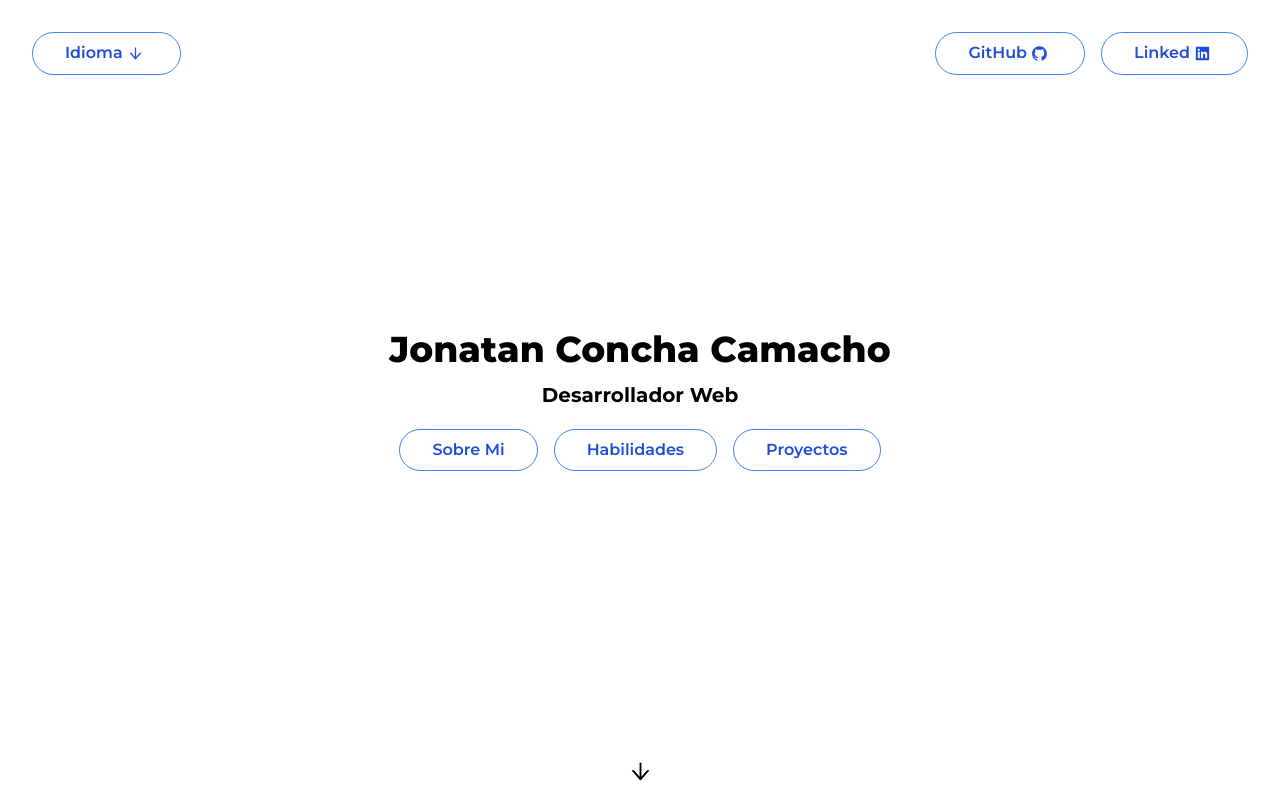
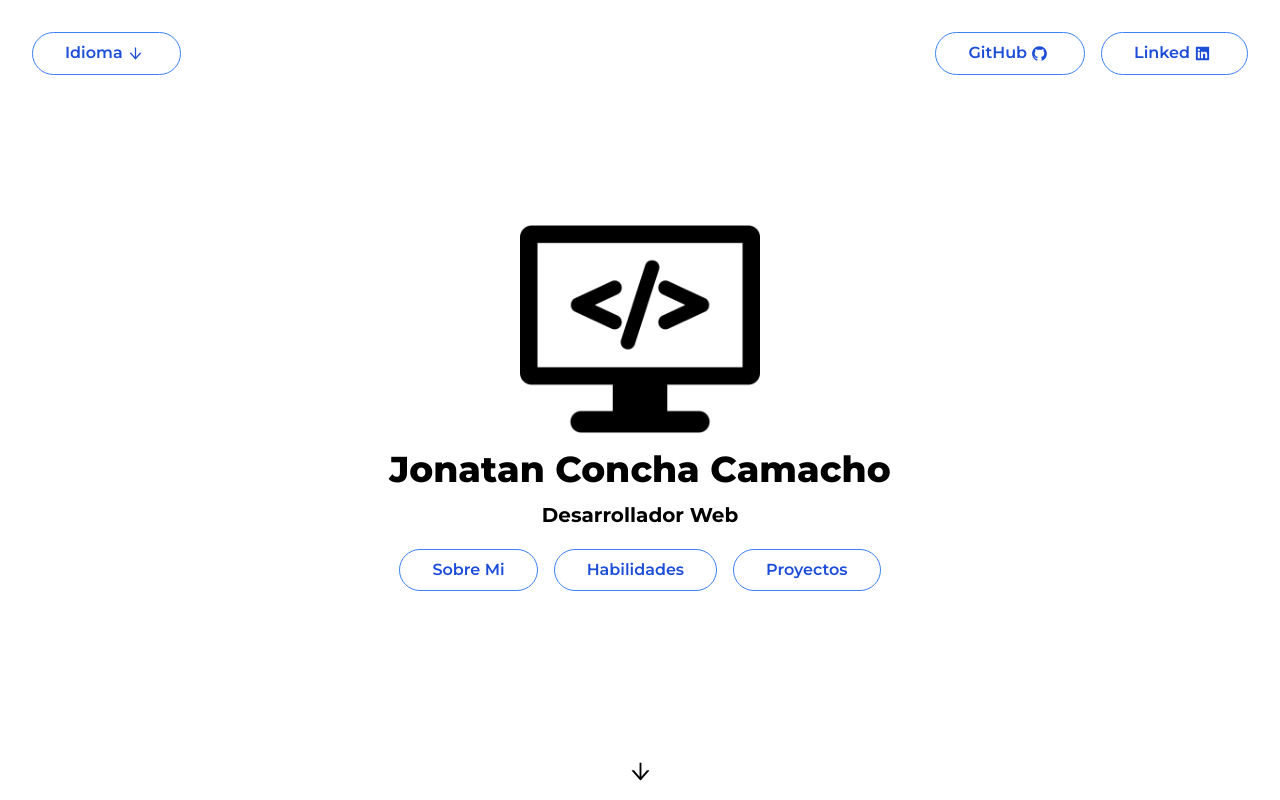
Before and after one commit to Zekret/portafolio, a React (Create React App) app: page / in a window 1280 px wide. Shown: the top 800 px of the page. Built offline with nearby package versions, Linux system fonts and the light colour scheme.

Commit message:
update: img

```diff
--- a/src/pages/Main.js
+++ b/src/pages/Main.js
@@ -11,7 +11,9 @@ import Footer from '../components/Footer';
 import { useMediaQuery } from '@material-ui/core';
 import es from '../assets/translate/es.png'
 import en from '../assets/translate/en.png'
+import codeIcon from '../assets/progra.png'
 import Button from '../components/button/Button';
+import '../styles/header.css'
 
 const Main = () => {
 
@@ -117,6 +119,7 @@ const Main = () => {
             </div>
             <div ref={refContainer} className='tw-h-screen tw-flex tw-flex-col tw-justify-center tw-items-center'>
                 <div className='tw-flex tw-flex-col tw-text-center'>
+                    <img src={codeIcon} className="tw-w-40 xs:tw-w-60 tw-h-40 xs:tw-h-60 tw-self-center" alt="icono" />
                     <h1 className='tw-font-monserratextra tw-text-4xl'>Jonatan Concha Camacho</h1>
                     <h2 className='tw-font-monserratbold tw-font-semibold tw-text-xl tw-mt-3'>{t("main.job")}</h2>
                 </div>
```
Also changed, not shown: src/assets/progra.png (added).
